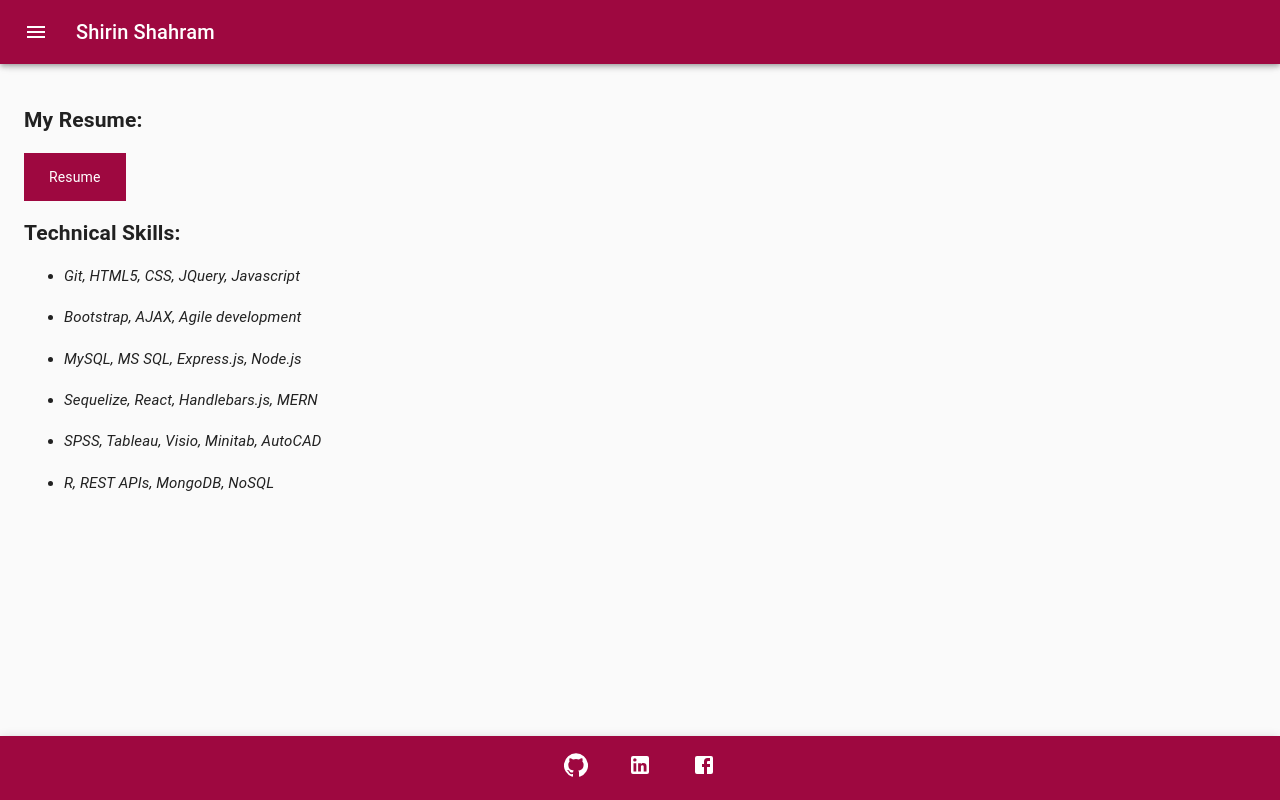
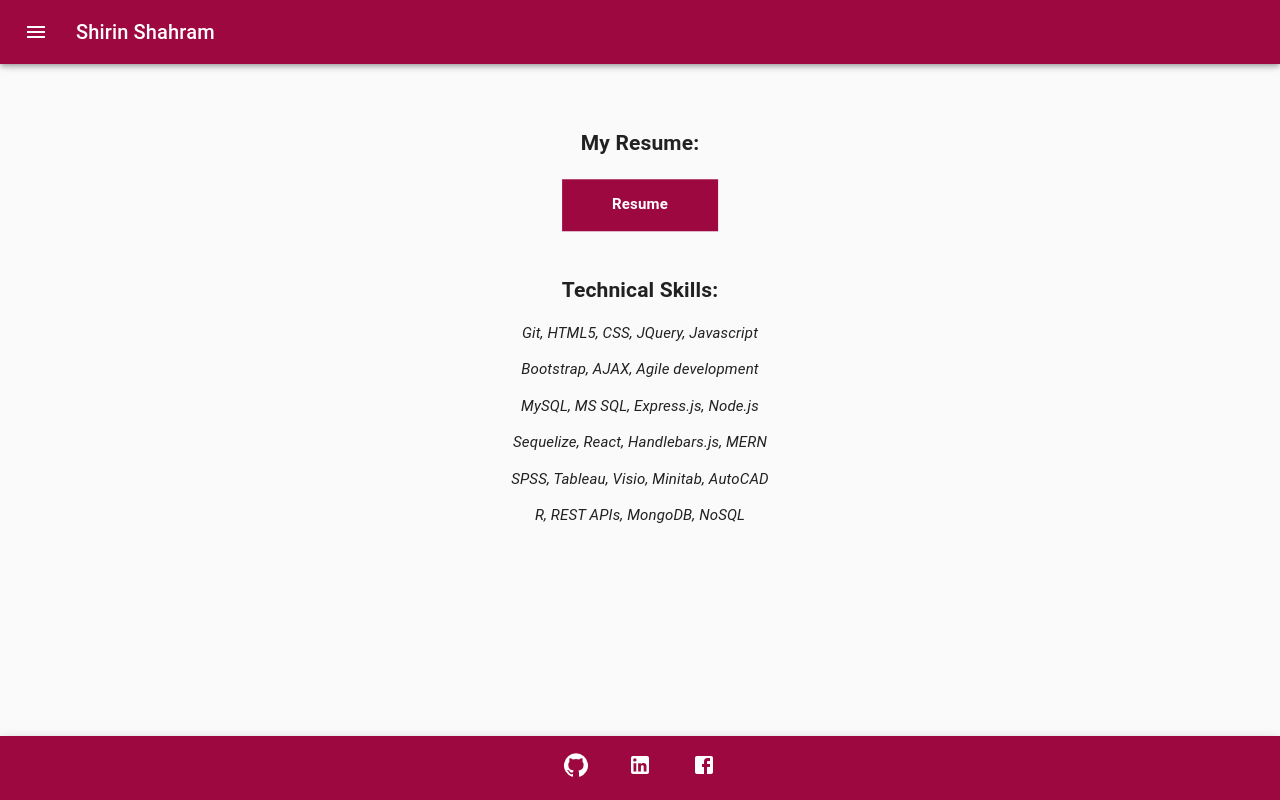
Before and after one commit to sshahram/react-portfolio, a React (Create React App) app: page /Resume in a window 1280 px wide. Built offline with nearby package versions, Linux system fonts and the light colour scheme.

Commit message:
change styles of different sections of website

```diff
--- a/src/components/Contact/index.js
+++ b/src/components/Contact/index.js
@@ -57,7 +57,7 @@
                         <p className="error-text">{errorMessage}</p>
                     </div>
                 )}
-                <button data-testid="button" type="submit">Submit</button>
+                <button className="button-submit" type="submit">Submit</button>
             </form>
             <div className="contact-info">
                 <h1 className="contact-title">Contact Info:</h1>
--- a/src/components/Footer/index.js
+++ b/src/components/Footer/index.js
@@ -27,7 +27,7 @@
         flexGrow: 1,
     },
     fabButton: {
-        position: 'absolute',
+        position: 'relative',
         zIndex: 0,
         top: 0,
         left: 0,
--- a/src/components/Portfolio/index.js
+++ b/src/components/Portfolio/index.js
@@ -4,7 +4,7 @@
 
 const Portfolio = () => {
     return (
-        <Grid container spacing={4}>
+        <Grid container spacing={3}>
             {
                 projects.map(project => {
                     return (
--- a/src/components/Resume/index.js
+++ b/src/components/Resume/index.js
@@ -4,17 +4,17 @@
 function Resume() {
     return (
         <section>
-            <h1>My Resume:</h1>
-            <a href={resume} id="resume" target="_blank" rel="noreferrer">Resume</a>
-            <h1>Technical Skills:</h1>
-            <ul>
-                <li className="skills">Git, HTML5, CSS, JQuery, Javascript</li>
-                <li className="skills">Bootstrap, AJAX, Agile development</li>
-                <li className="skills">MySQL, MS SQL, Express.js, Node.js</li>
-                <li className="skills">Sequelize, React, Handlebars.js, MERN</li>
-                <li className="skills">SPSS, Tableau, Visio, Minitab, AutoCAD</li>
-                <li className="skills">R, REST APIs, MongoDB, NoSQL</li>
-            </ul>
+            <h1 className="skill-header">My Resume:</h1>
+            <div className="container"><a href={resume} id="resume" target="_blank" rel="noreferrer">Resume</a></div>
+            <h1 className="skill-header">Technical Skills:</h1>
+            <div className="skills">
+                <p>Git, HTML5, CSS, JQuery, Javascript</p>
+                <p>Bootstrap, AJAX, Agile development</p>
+                <p>MySQL, MS SQL, Express.js, Node.js</p>
+                <p>Sequelize, React, Handlebars.js, MERN</p>
+                <p>SPSS, Tableau, Visio, Minitab, AutoCAD</p>
+                <p>R, REST APIs, MongoDB, NoSQL</p>
+            </div>
         </section>
     );
 }
--- a/src/index.css
+++ b/src/index.css
@@ -18,8 +18,8 @@
 }
 
 .profile-pic {
-  width: 30%;
-  height: 30%;
+  width: 20%;
+  height: 20%;
   display: block;
   margin-left: auto;
   margin-right: auto;
@@ -29,6 +29,7 @@
 .text {
   font-size: 15px;
   font-family: Arial, Helvetica, sans-serif;
+  text-align: center;
 }
 
 /* Contact Form Styles */
@@ -46,7 +47,7 @@
   width: 100%;
   background-color: #9e0840;
   color: white;
-  padding: 14px 20px;
+  padding: 14px 18px;
   margin: 8px 0;
   border: none;
   border-radius: 4px;
@@ -54,7 +55,7 @@
 }
 
 input[type=submit]:hover {
-  background-color: #45a049;
+  background-color: #ec96e1;
 }
 
 textarea {
@@ -66,48 +67,70 @@
 
 .contact-title {
 display: block;
-margin-top: 50px;
+margin-top: 15px;
+margin-bottom: 0;
 }
 
 .contact-info a {
   text-decoration: underline;
   color: #9e0840;
-  font-size: 25px;
+  font-size: 15px;
   display: inline-block;
   margin:auto;
-  padding: 30px;
+  padding: 20px;
   text-align: center;
   font-weight: bold;
 }
 
 .contact-info a:hover {
-  color: #9e0840;
+  color: #e74d85;
+}
+
+.button-submit:hover {
+  background-color: #e74d85 ;
 }
 
 /* Resume Styles */
 #resume {
   background-color: #9e0840;
   color: white;
-  padding: 14px 25px;
-  text-align: center;
+  padding: 15px 50px;
+  margin: 0;
+  position: absolute;
   text-decoration: none;
-  display: inline-block;
+  top: 50%;
+  left: 50%;
+  -ms-transform: translate(-50%, -50%);
+  transform: translate(-50%, -50%);
+  font-size: 15px;
+  font-weight: bold;
+}
+
+.container {
+  height: 60px;
+  position: relative;
 }
 
 #resume:hover {
-  background-color: b#9e0840;
+  background-color: #e74d85;
 }
 
 .skills {
   margin-bottom: 20px;
   font-size: 15px;
   font-style: italic;
+  text-align: center;
+}
+
+.skill-header {
+  margin-top:40px;
+  text-align:  center;
 }
 
 /* Portfolio Styles */
 .media-img {
   object-fit: scale-down;
-  height: 140px;
+  height: 90px;
 }
 
 /* Page Styles */
@@ -137,6 +160,10 @@
   margin-left: 20px;
 }
 
+.icon-1:hover, .icon-3:hover {
+  background-color: #e74d85 ;
+}
+
 footer a {
   text-decoration: none;
   color:white;
```
